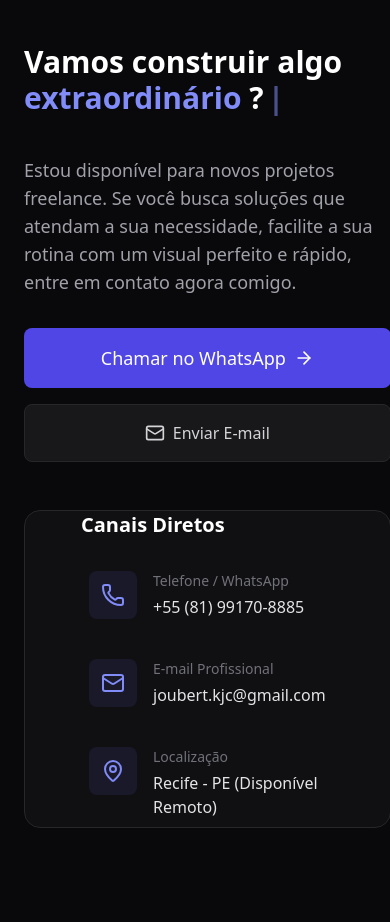
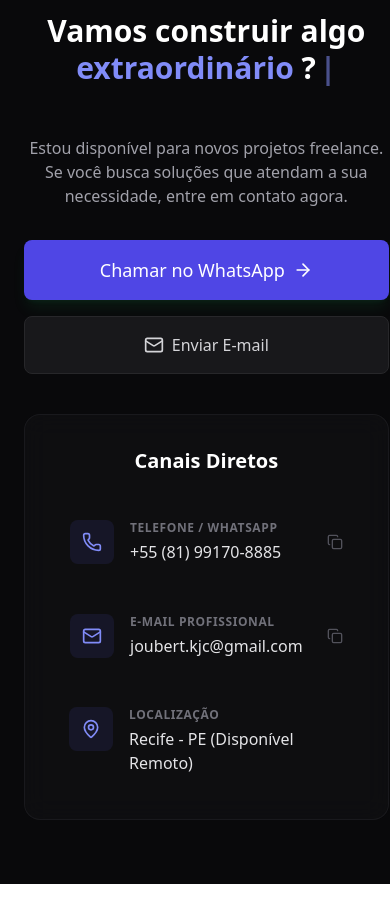
Before and after one commit to kevinyjoubert/site-curriculo, a React (Vite) app: page / in a window 390 px wide. Shown: the part 8920-9842 px from the top of the page. After the commit the page ends 9804 px from the top, so only its background shows below. Built offline with nearby package versions, Linux system fonts and the light colour scheme.

Commit message:
refactor: ajuste no layout para mobile no Contact e colocado possibilidade de clicar no telefone ou e-mail e copiar. E trocado a cor do botao do whatsapp

```diff
--- a/src/sections/Contact.tsx
+++ b/src/sections/Contact.tsx
@@ -1,5 +1,5 @@
 import { useState, useEffect } from 'react'
-import { Mail, Phone, MapPin, ArrowRight } from 'lucide-react'
+import { Mail, Phone, MapPin, ArrowRight, Check, Copy } from 'lucide-react'
 import { Button } from '../components/ui/Button'
 import { FadeInView } from '../components/ui/FadeInView'
 import { useInView } from '../hooks/UseInView'
@@ -8,6 +8,7 @@ export function Contact() {
   const [text1, setText1] = useState('')
   const [text2, setText2] = useState('')
   const [text3, setText3] = useState('')
+  const [copiedItem, setCopiedItem] = useState<string | null>(null)
 
   const { ref: sectionRef, visible: isVisible } = useInView<HTMLElement>(0.3)
 
@@ -15,12 +16,9 @@ export function Contact() {
   const part2 = "extraordinário"
   const part3 = " ?"
 
-  // Lógica da Digitação
   useEffect(() => {
     if (!isVisible) {
-      setText1('')
-      setText2('')
-      setText3('')
+      setText1(''); setText2(''); setText3('')
       return
     }
 
@@ -45,91 +43,128 @@ export function Contact() {
     return () => clearInterval(intervalId)
   }, [isVisible])
 
+  const copyToClipboard = async (text: string, id: string) => {
+    try {
+      if (navigator.clipboard && window.isSecureContext) {
+        await navigator.clipboard.writeText(text);
+      } else {
+        const textArea = document.createElement("textarea");
+        textArea.value = text;
+        textArea.style.position = "fixed";
+        textArea.style.left = "-9999px";
+        textArea.style.top = "-9999px";
+        document.body.appendChild(textArea);
+        textArea.focus();
+        textArea.select();
+        document.execCommand('copy');
+        document.body.removeChild(textArea);
+      }
+
+      setCopiedItem(id);
+      setTimeout(() => setCopiedItem(null), 2000);
+    } catch (err) {
+      console.error('Falha ao copiar: ', err);
+    }
+  }
+
   const handleWhatsAppClick = () => {
     const text = encodeURIComponent("Olá Keviny, vi seu portfólio e gostaria de discutir um projeto.")
     window.open(`https://wa.me/5581991708885?text=${text}`, '_blank')
   }
 
   return (
-    <section
-      id="contato"
-      ref={sectionRef}
-      className="py-24 bg-zinc-950 relative overflow-hidden"
-    >
+    <section id="contato" ref={sectionRef} className="py-16 md:py-24 bg-zinc-950 relative overflow-hidden">
       <div className="container mx-auto px-6 relative z-10">
         <div className="max-w-4xl mx-auto">
-          <div className="grid md:grid-cols-2 gap-12 items-center">
+          <div className="grid md:grid-cols-2 gap-10 md:gap-12 items-center">
 
             {/* Coluna da Esquerda */}
-            <div>
-              {/* Título com Digitação (Controlado pelo hook isVisible) */}
-              <h2 className="text-3xl md:text-4xl font-bold mb-8 text-white min-h-[80px] md:min-h-[90px]">
+            <div className="text-center md:text-left">
+              <h2 className="text-3xl md:text-4xl font-bold mb-6 md:mb-8 text-white min-h-[100px] md:min-h-[90px] leading-tight">
                 {text1}
                 <span className="text-indigo-400">{text2}</span>
                 {text3}
                 <span className="animate-pulse text-indigo-400 inline-block ml-1">|</span>
               </h2>
 
-              {/* Parágrafo */}
               <FadeInView delay={500}>
-                <p className="text-zinc-400 mb-8 text-lg">
-                  Estou disponível para novos projetos freelance. Se você busca soluções que atendam a sua necessidade,
-                  facilite a sua rotina com um visual perfeito e rápido, entre em contato agora comigo.
+                <p className="text-zinc-400 mb-8 text-base md:text-lg">
+                  Estou disponível para novos projetos freelance. Se você busca soluções que atendam a sua necessidade, entre em contato agora.
                 </p>
               </FadeInView>
 
-              {/* Botões */}
               <FadeInView delay={700} className="flex flex-col gap-4">
                 <Button
                   onClick={handleWhatsAppClick}
-                  className="w-full md:w-auto bg-green-600 hover:bg-green-700 text-white py-4 text-lg transition-transform hover:scale-105"
+                  className="w-full md:w-auto bg-[#25D366] hover:bg-[#20bd5a] text-white py-4 px-8 text-lg font-bold shadow-lg shadow-green-500/10 transition-all hover:scale-[1.02]"
                 >
                   Chamar no WhatsApp <ArrowRight className="ml-2 w-5 h-5" />
                 </Button>
 
                 <a
-                  href="mailto:joubert.kjc@gmail.com?subject=Contato%20via%20site%20-%20Keviny%20Joubert&body=Olá%20Keviny,%0A%0AVim%20através%20do%20seu%20site%20e%20gostaria%20de%20conversar%20sobre%20um%20projeto."
-                  className="w-full md:w-auto flex items-center justify-center gap-2 px-6 py-4 rounded-lg bg-zinc-900 border border-zinc-800 text-zinc-300 hover:bg-zinc-800 hover:text-white transition-colors
-                    focus:outline-none focus-visible:ring-2 focus-visible:ring-indigo-500/60
-                  "
+                  href="mailto:joubert.kjc@gmail.com"
+                  className="w-full md:w-auto flex items-center justify-center gap-2 px-6 py-4 rounded-lg bg-zinc-900 border border-zinc-800 text-zinc-300 hover:bg-zinc-800 hover:text-white transition-colors text-base font-medium"
                 >
-                  <Mail className="w-5 h-5" />
-                  Enviar E-mail
+                  <Mail className="w-5 h-5" /> Enviar E-mail
                 </a>
               </FadeInView>
             </div>
 
             {/* Card da Direita */}
             <FadeInView delay={1000} className="h-full">
-              <div className="bg-zinc-900/50 px-14 h-full flex justify-center flex-col rounded-2xl border border-zinc-800 backdrop-blur-sm">
-                <h3 className="text-xl font-semibold text-white mb-6">Canais Diretos</h3>
+              <div className="bg-zinc-900/40 p-8 md:px-12 md:py-12 h-full flex flex-col justify-center rounded-2xl border border-zinc-800/50 backdrop-blur-md">
+                <h3 className="text-xl font-semibold text-white mb-8 text-center md:text-left">Canais Diretos</h3>
                 <div className="space-y-6">
-                  <div className="flex items-start gap-4 hover:bg-zinc-800/50 p-2 rounded transition-colors">
+
+                  {/* Telefone */}
+                  <button
+                    onClick={() => copyToClipboard('+5581991708885', 'phone')}
+                    className="w-full flex items-start gap-4 hover:bg-zinc-800/40 p-3 rounded-xl transition-all group border border-transparent hover:border-zinc-700/50 text-left"
+                  >
+                    <div className="p-3 bg-indigo-500/10 rounded-lg text-indigo-400 group-hover:bg-indigo-500/20">
+                      <Phone className="w-5 h-5 md:w-6 md:h-6" />
+                    </div>
+                    <div className="flex-1">
+                      <p className="text-xs text-zinc-500 mb-1 uppercase tracking-wider font-bold">Telefone / WhatsApp</p>
+                      <p className="text-zinc-200 font-medium">+55 (81) 99170-8885</p>
+                    </div>
+                    <div className="self-center text-zinc-600 ml-2">
+                      {copiedItem === 'phone' ? (
+                        <Check className="w-4 h-4 text-green-500 animate-in zoom-in" />
+                      ) : (
+                        <Copy className="w-4 h-4 opacity-100 md:opacity-0 md:group-hover:opacity-100 transition-opacity" />
+                      )}
+                    </div>
+                  </button>
+
+                  {/* E-mail */}
+                  <button
+                    onClick={() => copyToClipboard('joubert.kjc@gmail.com', 'email')}
+                    className="w-full flex items-start gap-4 hover:bg-zinc-800/40 p-3 rounded-xl transition-all group border border-transparent hover:border-zinc-700/50 text-left"
+                  >
+                    <div className="p-3 bg-indigo-500/10 rounded-lg text-indigo-400 group-hover:bg-indigo-500/20">
+                      <Mail className="w-5 h-5 md:w-6 md:h-6" />
+                    </div>
+                    <div className="flex-1">
+                      <p className="text-xs text-zinc-500 mb-1 uppercase tracking-wider font-bold">E-mail Profissional</p>
+                      <p className="text-zinc-200 font-medium">joubert.kjc@gmail.com</p>
+                    </div>
+                    <div className="self-center text-zinc-600 ml-2">
+                      {copiedItem === 'email' ? (
+                        <Check className="w-4 h-4 text-green-500 animate-in zoom-in" />
+                      ) : (
+                        <Copy className="w-4 h-4 opacity-100 md:opacity-0 md:group-hover:opacity-100 transition-opacity" />
+                      )}
+                    </div>
+                  </button>
+
+                  {/* Localização */}
+                  <div className="w-full flex items-start gap-4 p-3">
                     <div className="p-3 bg-indigo-500/10 rounded-lg text-indigo-400">
-                      <Phone className="w-6 h-6" />
+                      <MapPin className="w-5 h-5 md:w-6 md:h-6" />
                     </div>
                     <div>
-                      <p className="text-sm text-zinc-500 mb-1">Telefone / WhatsApp</p>
-                      <p className="text-zinc-200 font-medium">+55 (81) 99170-8885</p>
-                    </div>
-                  </div>
-
-                  <div className="flex items-start gap-4 hover:bg-zinc-800/50 p-2 rounded transition-colors">
-                    <div className="p-3 bg-indigo-500/10 rounded-lg text-indigo-400">
-                      <Mail className="w-6 h-6" />
-                    </div>
-                    <div>
-                      <p className="text-sm text-zinc-500 mb-1">E-mail Profissional</p>
-                      <p className="text-zinc-200 font-medium">joubert.kjc@gmail.com</p>
-                    </div>
-                  </div>
-
-                  <div className="flex items-start gap-4 hover:bg-zinc-800/50 p-2 rounded transition-colors">
-                    <div className="p-3 bg-indigo-500/10 rounded-lg text-indigo-400">
-                      <MapPin className="w-6 h-6" />
-                    </div>
-                    <div>
-                      <p className="text-sm text-zinc-500 mb-1">Localização</p>
+                      <p className="text-xs text-zinc-500 mb-1 uppercase tracking-wider font-bold">Localização</p>
                       <p className="text-zinc-200 font-medium">Recife - PE (Disponível Remoto)</p>
                     </div>
                   </div>
```
